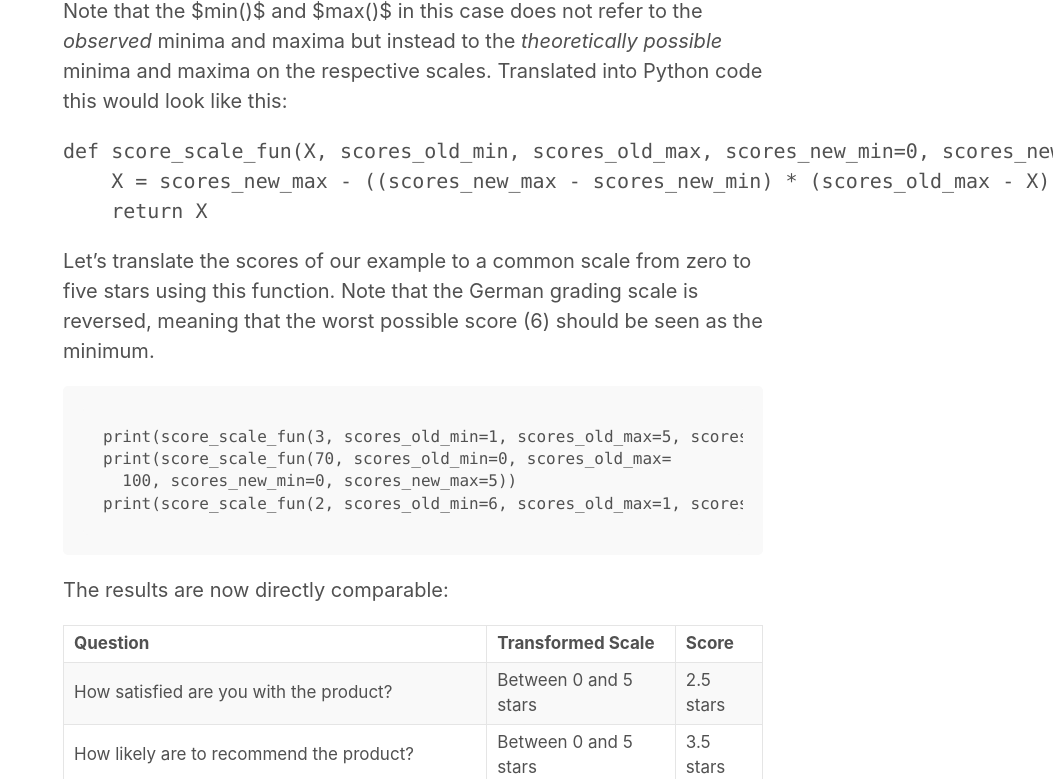
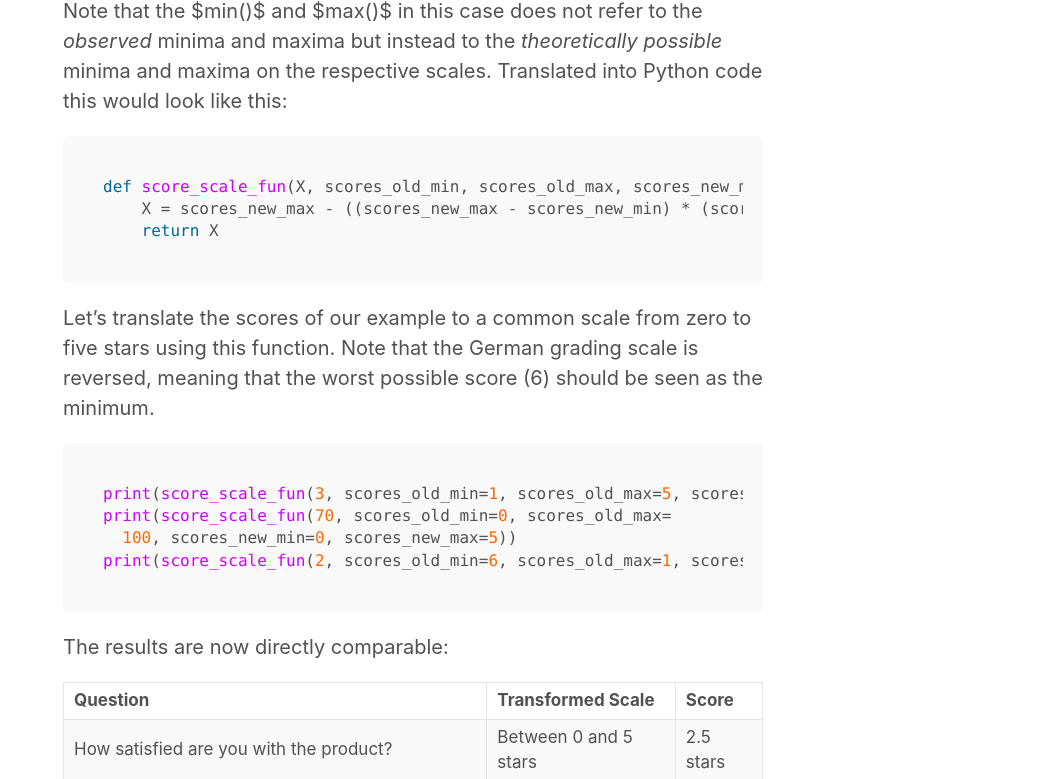
Before and after one commit to rikunert/rikunert.github.io, a Jekyll site: the page built from _posts/2019-10-29-score_scaler.md, in a window 1280 px wide and 900 px high, scrolled down 1812 px, cut to the strip 121-900 px from the top of the window. Shown: the whole strip, without its empty margins (227-1280 px from the left). Built offline with Jekyll 4.4.1, drawn with Linux system fonts in a browser that asks for light colours; comment, search, counter and statistics services are not loaded.

Commit message:
fix code highlighting in scaler post

````diff
--- a/_posts/2019-10-29-score_scaler.md
+++ b/_posts/2019-10-29-score_scaler.md
@@ -38,7 +38,7 @@ In order to scale according to the full scales, I wrote a new scaler which follo
 
 Note that the $min()$ and $max()$ in this case does not refer to the _observed_ minima and maxima but instead to the _theoretically possible_ minima and maxima on the respective scales. Translated into Python code this would look like this:
 
-```Python
+```python
 def score_scale_fun(X, scores_old_min, scores_old_max, scores_new_min=0, scores_new_max=1):
     X = scores_new_max - ((scores_new_max - scores_new_min) * (scores_old_max - X) / (scores_old_max - scores_old_min))
     return X
@@ -46,7 +46,7 @@ def score_scale_fun(X, scores_old_min, scores_old_max, scores_new_min=0, scores_
 
 Let's translate the scores of our example to a common scale from zero to five stars using this function. Note that the German grading scale is reversed, meaning that the worst possible score (6) should be seen as the minimum.
 
-```
+```python
 print(score_scale_fun(3, scores_old_min=1, scores_old_max=5, scores_new_min=0, scores_new_max=5))
 print(score_scale_fun(70, scores_old_min=0, scores_old_max=
   100, scores_new_min=0, scores_new_max=5))
````
